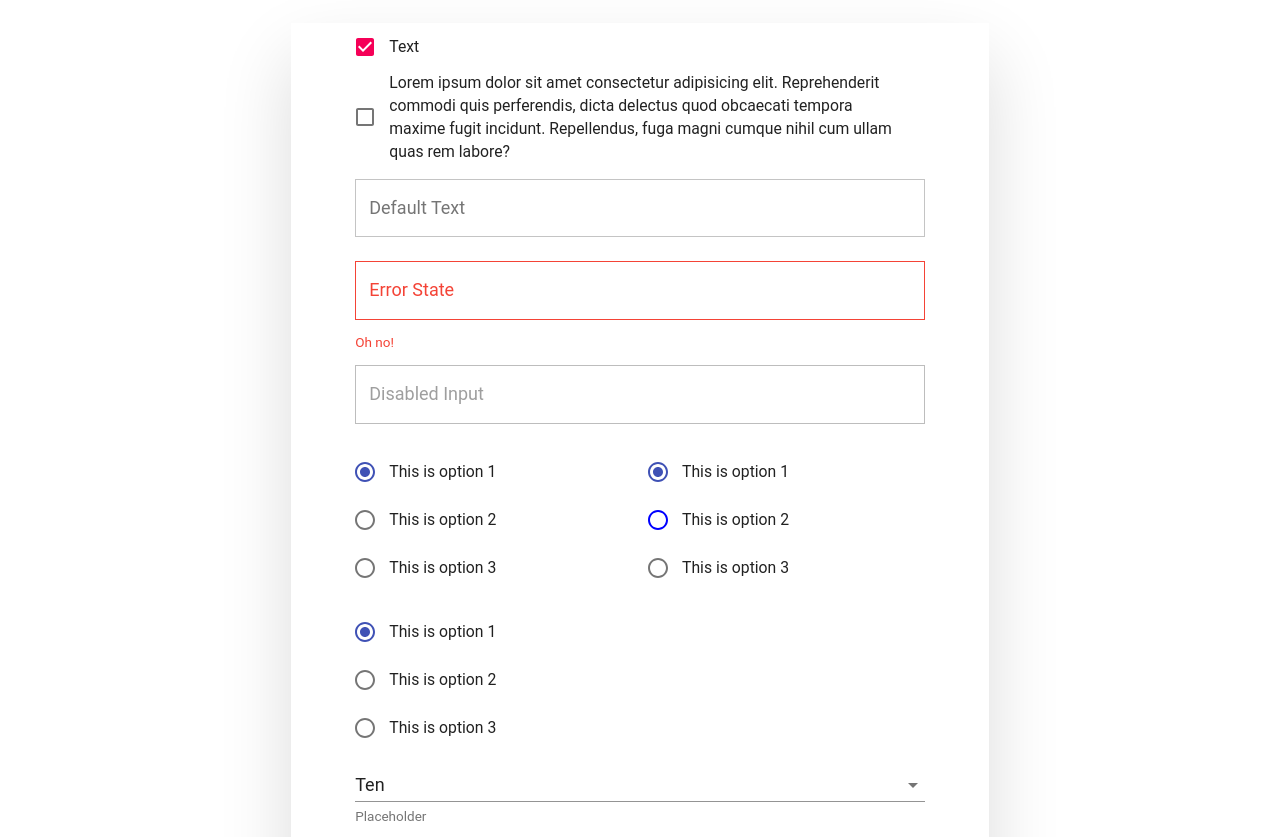
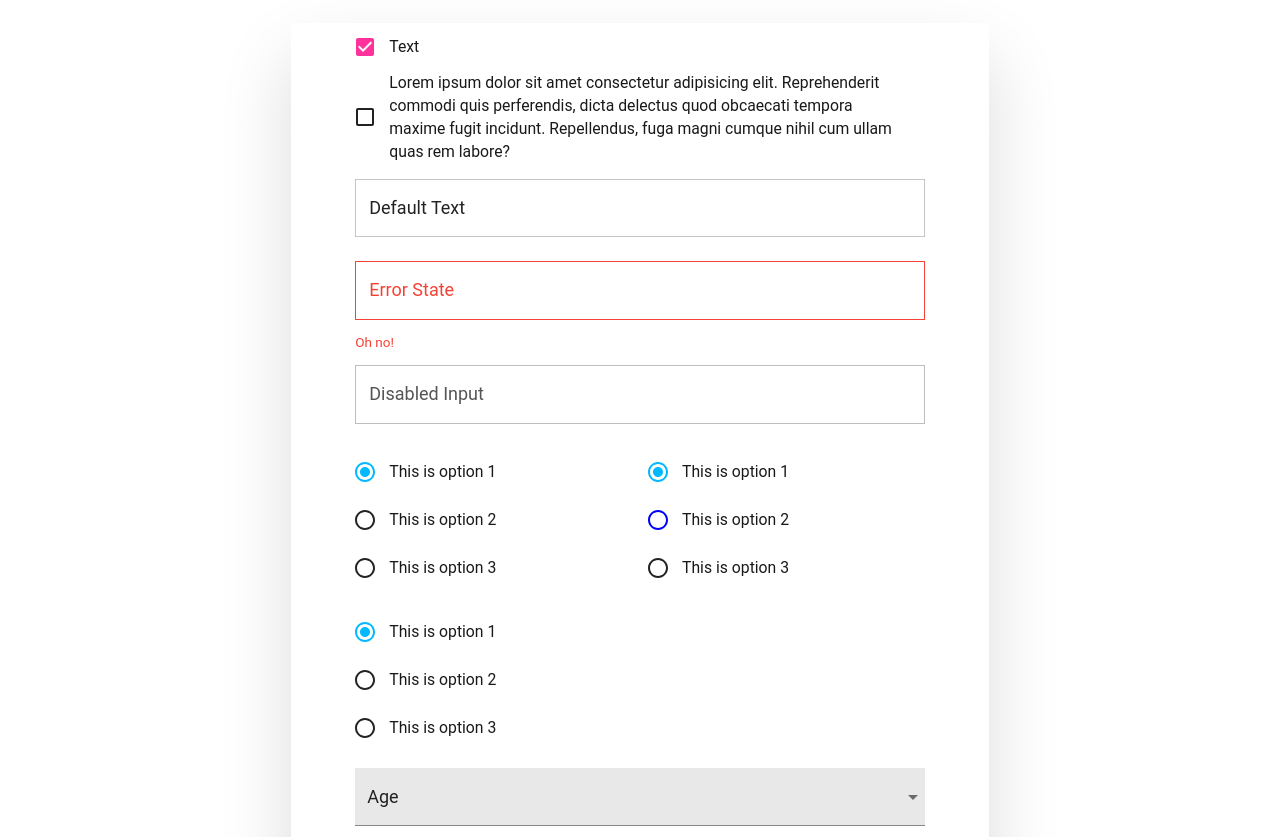
Before and after one commit to doubles078/EFMaterialUI, a Gatsby site: page / in a window 1280 px wide. Shown: the part 100-937 px from the top of the page. Built offline with nearby package versions, Linux system fonts and the light colour scheme; Gatsby itself is replaced by a stand-in of ours.

Commit message:
Theme fixed... oops

```diff
--- /dev/null
+++ b/public/chunk-map.json
@@ -0,0 +1 @@
+{"app":["/app-da1e06a05d7128e1cf77.js"],"component---src-pages-404-js":["/component---src-pages-404-js.43020f96d27340ceba15.css","/component---src-pages-404-js-ce1be8a3e8770bf56c3e.js"],"component---src-pages-index-js":["/component---src-pages-index-js.43020f96d27340ceba15.css","/component---src-pages-index-js-b4ea178c62371314124a.js"],"component---src-pages-page-2-js":["/component---src-pages-page-2-js.43020f96d27340ceba15.css","/component---src-pages-page-2-js-44a969af33d47c15319f.js"]}
--- a/src/assets/themes/eftheme.js
+++ b/src/assets/themes/eftheme.js
@@ -2,8 +2,39 @@ import { createMuiTheme } from '@material-ui/core/styles'
 import red from '@material-ui/core/colors/red'
 
 const eftheme = createMuiTheme({
-  pallete: {
-    primary: red,
+  palette: {
+    common: {
+      black: '#000',
+      white: '#fff',
+    },
+    background: {
+      paper: '#fff',
+      default: '#fafafa',
+    },
+    primary: {
+      light: 'rgba(77, 207, 255, 1)',
+      main: 'rgba(0, 185, 255, 1)',
+      dark: 'rgba(0, 131, 179, 1)',
+      contrastText: '#fff',
+    },
+    secondary: {
+      light: 'rgba(255, 102, 181, 1)',
+      main: 'rgba(255, 50, 155, 1)',
+      dark: 'rgba(230, 0, 119, 1)',
+      contrastText: '#fff',
+    },
+    error: {
+      light: '#e57373',
+      main: '#f44336',
+      dark: '#d32f2f',
+      contrastText: '#fff',
+    },
+    text: {
+      primary: 'rgba(25, 25, 25, 1)',
+      secondary: 'rgba(34, 34, 34, 1)',
+      disabled: 'rgba(85, 85, 85, 1)',
+      hint: 'rgba(0, 0, 0, 0.38)',
+    },
   },
 
   shape: {
@@ -14,15 +45,12 @@ const eftheme = createMuiTheme({
       root: {
         boxShadow: 'none',
         borderRadius: '1.875rem',
-        backgroundColor: 'black',
-        color: 'white',
       },
     },
   },
   props: {
-    // Name of the component ⚛️
     MuiButtonBase: {
-      disableRipple: true, // No more ripple, on the whole application 💣!
+      disableRipple: true,
     },
     MuiButton: {
       fullWidth: true,
--- a/src/components/form/index.js
+++ b/src/components/form/index.js
@@ -12,6 +12,9 @@ import NativeSelect from '@material-ui/core/NativeSelect'
 import FormControl from '@material-ui/core/FormControl'
 import FormHelperText from '@material-ui/core/FormHelperText'
 import Button from '@material-ui/core/Button'
+import InputLabel from '@material-ui/core/InputLabel'
+import Select from '@material-ui/core/Select'
+import FilledInput from '@material-ui/core/FilledInput'
 
 const styles = theme => ({
   container: {
@@ -92,6 +95,7 @@ class OutlinedTextFields extends React.Component {
               />
               <FormControl className={classes.formControl} error>
                 <TextField
+                  dan="hey"
                   error
                   id="outlined-error"
                   label="Error State"
@@ -195,21 +199,21 @@ class OutlinedTextFields extends React.Component {
               </RadioGroup>
             </Grid>
             <Grid item xs={12}>
-              <FormControl className={classes.formControl}>
-                <NativeSelect
-                  className={classes.selectEmpty}
+              <FormControl variant="filled" className={classes.formControl}>
+                <InputLabel htmlFor="filled-age-native-simple">Age</InputLabel>
+                <Select
+                  native
                   value={this.state.age}
-                  name="age"
                   onChange={this.handleChange('age')}
+                  input={
+                    <FilledInput name="age" id="filled-age-native-simple" />
+                  }
                 >
-                  <option value="" disabled>
-                    Placeholder
-                  </option>
+                  <option value="" />
                   <option value={10}>Ten</option>
                   <option value={20}>Twenty</option>
                   <option value={30}>Thirty</option>
-                </NativeSelect>
-                <FormHelperText>Placeholder</FormHelperText>
+                </Select>
               </FormControl>
             </Grid>
             <Grid item xs={6}>
--- a/src/components/layout.js
+++ b/src/components/layout.js
@@ -12,6 +12,7 @@ import eftheme from '../assets/themes/eftheme.js'
 
 const Layout = ({ children }) => (
   <MuiThemeProvider theme={eftheme}>
+    {console.log(eftheme)}
     <StaticQuery
       query={graphql`
         query SiteTitleQuery {
```
Also changed, not shown: public/webpack.stats.json (added, +1 -0 lines), src/components/form/joesinput.js (added).
